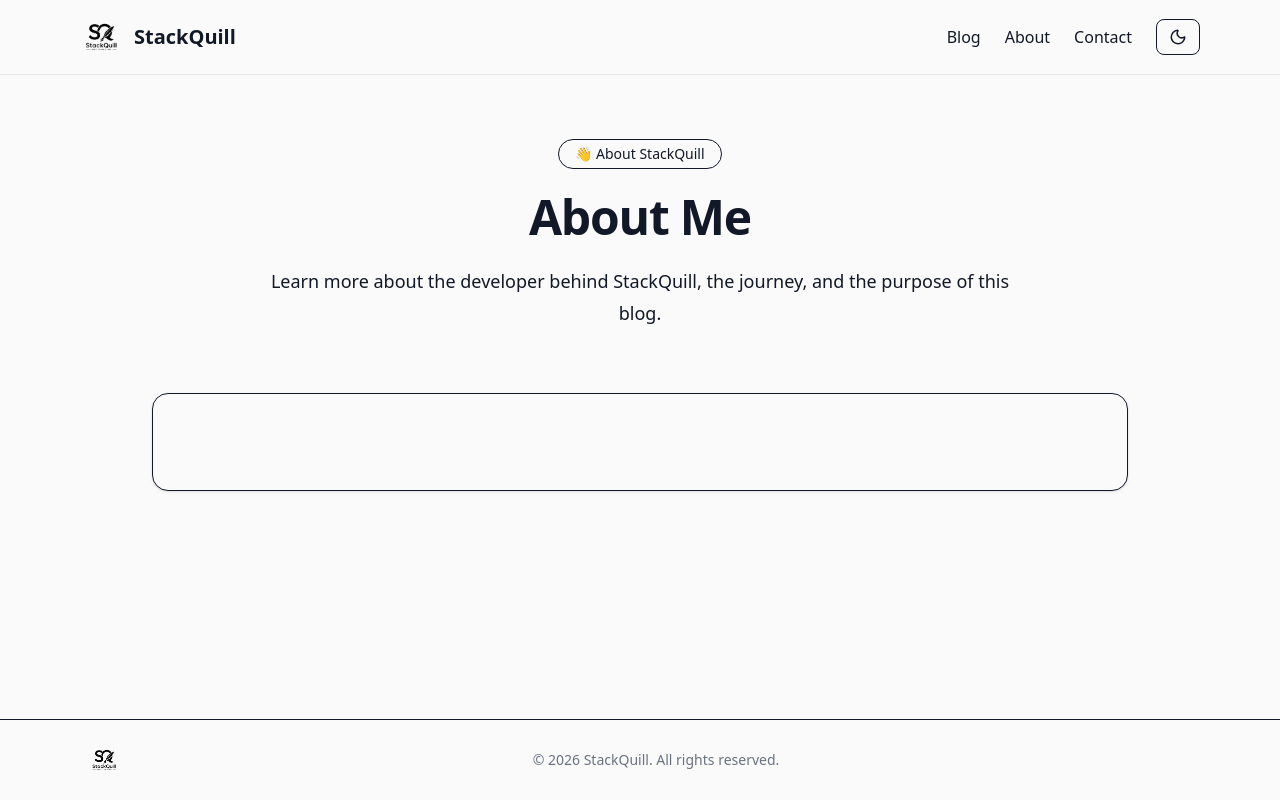
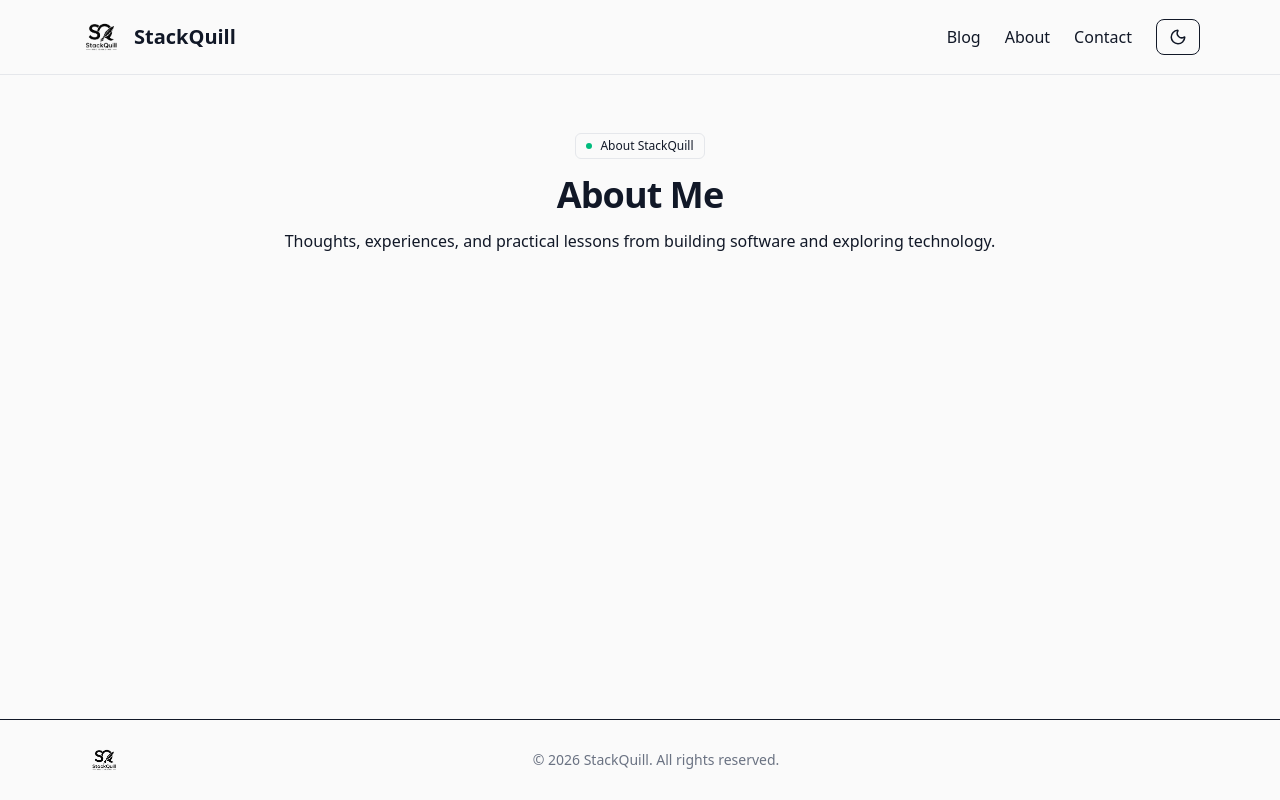
Before and after one commit to dainyjose/stackquill-web, a Next.js app: page /about in a window 1280 px wide. Built offline with nearby package versions, Linux system fonts and the light colour scheme; no server answers; the database is empty.

Commit message:
feat: update the style of the about page

```diff
--- a/src/app/about/page.tsx
+++ b/src/app/about/page.tsx
@@ -4,54 +4,89 @@ import ReactMarkdown from "react-markdown";
 export default async function AboutPage() {
   const settings = await prisma.setting.findFirst();
 
+  const aboutTitle = settings?.aboutTitle?.trim() || "About Me";
+  const aboutContent = settings?.aboutContent?.trim() || "";
+
   return (
-    <main className="mx-auto max-w-5xl px-6 py-16">
-      {/* Hero */}
-      <section className="mb-16 text-center">
-        <span className="inline-flex items-center rounded-full border px-4 py-1 text-sm font-medium">
-          👋 About StackQuill
+    <main className="mx-auto w-full max-w-5xl px-5 py-10 sm:px-6 sm:py-14">
+      {/* Header */}
+      <header className="mb-8 sm:mb-10 justify-items-center">
+        <span className="inline-flex items-center gap-2 rounded-md border border-border bg-muted/40 px-2.5 py-1 text-xs font-medium text-muted-foreground">
+          <span className="h-1.5 w-1.5 rounded-full bg-emerald-500" />
+          About StackQuill
         </span>
 
-        <h1 className="mt-6 text-5xl font-bold tracking-tight">
-          {settings?.aboutTitle ?? "About Me"}
+        <h1 className="mt-4 text-3xl font-bold tracking-tight text-foreground sm:text-4xl">
+          {aboutTitle}
         </h1>
 
-        <p className="mx-auto mt-6 max-w-3xl text-lg leading-8 text-muted-foreground">
-          Learn more about the developer behind StackQuill, the journey, and the
-          purpose of this blog.
+        <p className="mt-3 max-w-3xl text-sm leading-6 text-muted-foreground sm:text-base sm:leading-7">
+          Thoughts, experiences, and practical lessons from building software and exploring
+          technology.
         </p>
-      </section>
+      </header>
 
-      {/* Content */}
-      <section className="rounded-2xl border bg-background p-8 shadow-sm md:p-12">
+      {/* About content */}
+      {aboutContent && (
+        <section className="overflow-hidden rounded-xl border border-border bg-card">
           <article
-          className="prose prose-slate dark:prose-invert prose-lg max-w-none
+            className="
+              prose prose-slate max-w-none p-5 sm:p-8
               prose-headings:scroll-mt-24
-          prose-headings:font-bold
-          prose-h2:mt-10
-          prose-h2:border-b
-          prose-h2:pb-2
-          prose-p:leading-8
-          prose-a:text-primary
-          prose-a:no-underline
-          hover:prose-a:underline
+              prose-headings:font-semibold
+              prose-headings:tracking-tight
+              prose-h1:text-2xl sm:prose-h1:text-3xl
+              prose-h2:mt-9 prose-h2:border-b prose-h2:border-border
+              prose-h2:pb-3 prose-h2:text-xl sm:prose-h2:text-2xl
+              prose-h3:mt-7 prose-h3:text-lg sm:prose-h3:text-xl
+              prose-p:leading-7 prose-p:text-muted-foreground
+              prose-a:font-medium prose-a:text-blue-600
+              prose-a:underline-offset-4 hover:prose-a:underline
+              prose-strong:text-foreground
+              prose-li:leading-7 prose-li:text-muted-foreground
+              prose-ul:my-4 prose-ol:my-4
+              prose-blockquote:rounded-r-lg
+              prose-blockquote:border-l-4
+              prose-blockquote:border-blue-500/60
+              prose-blockquote:bg-muted/40
+              prose-blockquote:px-4 prose-blockquote:py-1
+              prose-blockquote:not-italic
+              prose-blockquote:text-muted-foreground
+              prose-hr:border-border
+              prose-img:rounded-xl prose-img:border
+              prose-img:border-border
+              prose-pre:overflow-x-auto prose-pre:rounded-lg
+              prose-pre:border prose-pre:border-border
+              prose-pre:bg-slate-950
               prose-code:rounded
               prose-code:bg-muted
-          prose-code:px-1.5
-          prose-code:py-1
+              prose-code:px-1.5 prose-code:py-0.5
+              prose-code:font-medium
               prose-code:before:content-none
               prose-code:after:content-none
-          prose-pre:rounded-xl
-          prose-pre:border
-          prose-pre:bg-slate-950
-          prose-img:rounded-xl
-          prose-img:border
-          prose-blockquote:border-l-4
-          prose-blockquote:italic"
+              prose-table:block prose-table:overflow-x-auto
+              prose-th:border prose-th:border-border
+              prose-td:border prose-td:border-border
+              dark:prose-invert
+              dark:prose-a:text-blue-400
+              [&_pre_code]:bg-transparent
+              [&_pre_code]:p-0
+            "
           >
-          <ReactMarkdown>{settings?.aboutContent ?? ""}</ReactMarkdown>
+            <ReactMarkdown>{aboutContent}</ReactMarkdown>
           </article>
         </section>
+      )}
+
+      {aboutContent && (
+        <div className="mt-8 flex items-center justify-center gap-3">
+          <span className="h-px w-10 bg-border" />
+          <p className="text-xs font-medium tracking-wide text-muted-foreground">
+            Built on curiosity. Driven by learning.
+          </p>
+          <span className="h-px w-10 bg-border" />
+        </div>
+      )}
     </main>
   );
 }
```
Lines whose indentation alone changed are shown as unchanged.
